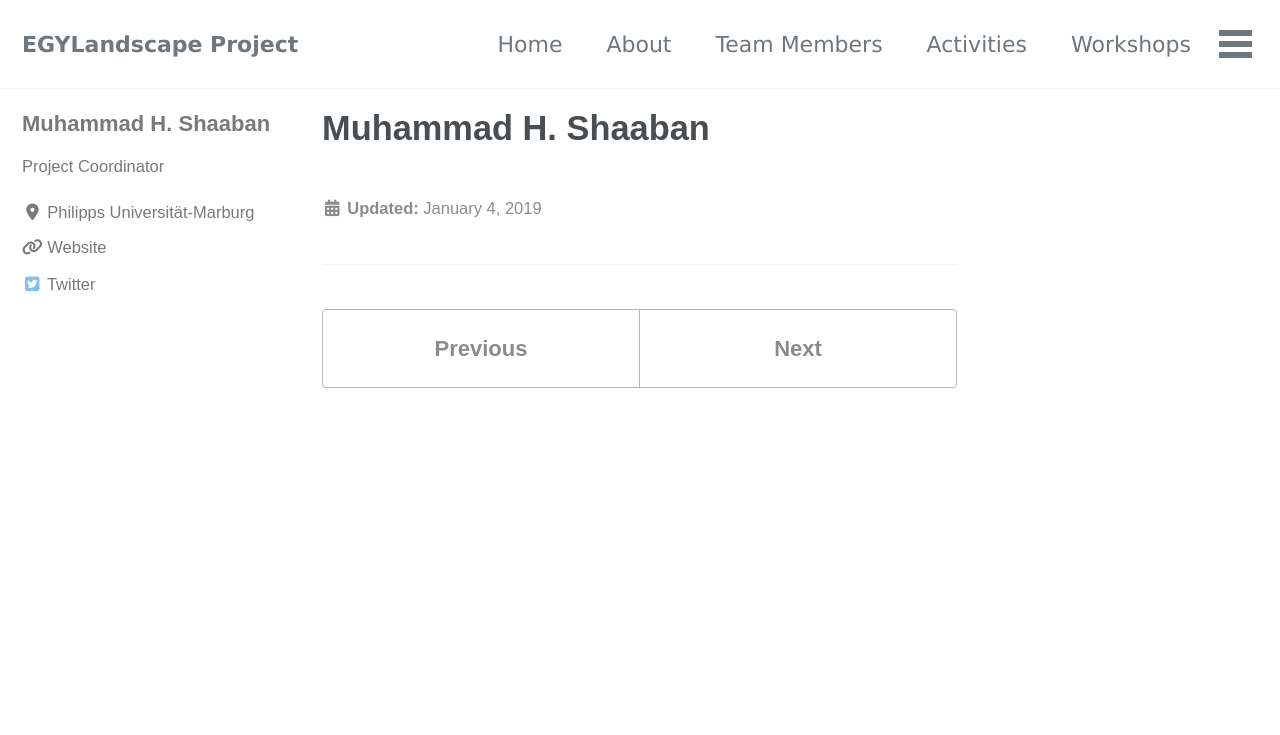
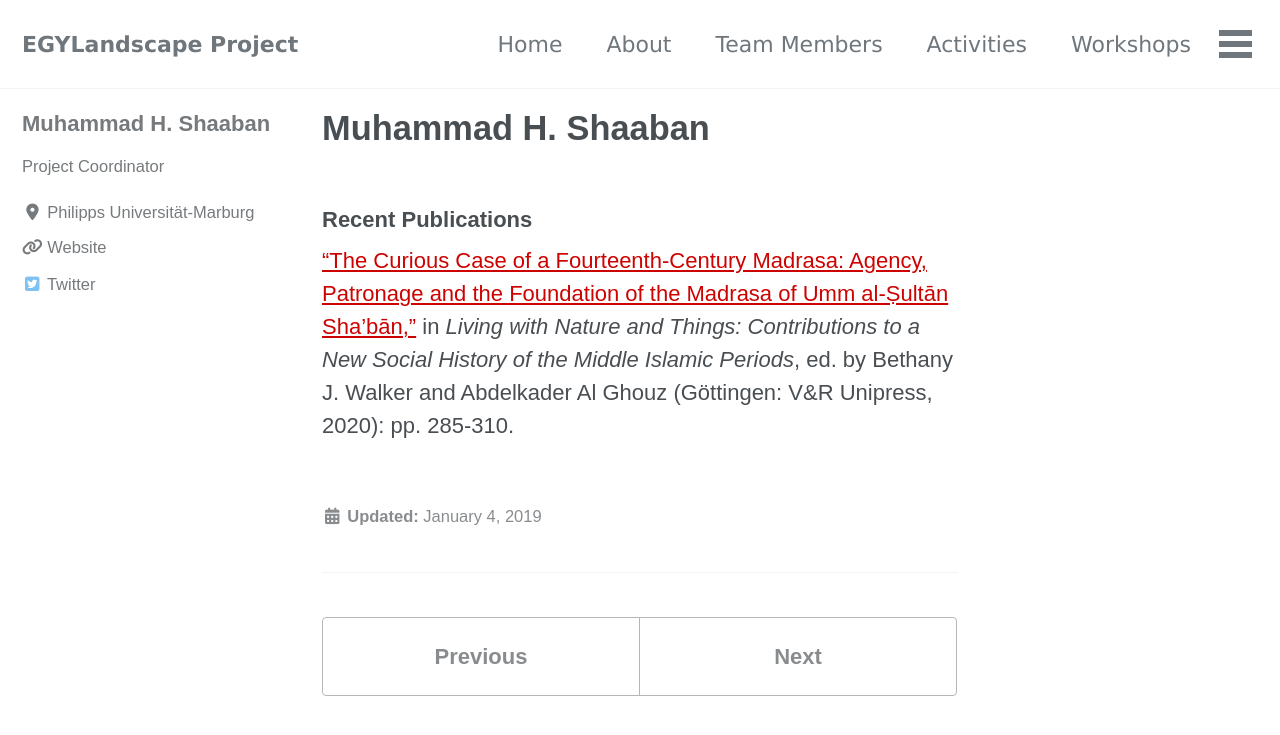
Before and after one commit to mhshaaban/egylandscapeproject.github.io, a Jekyll site: the page built from _members/MuhammadShaaban.md, in a window 1280 px wide and 900 px high. Shown: the top 735 px of the window. Built offline with Jekyll 4.4.1, drawn with Linux system fonts in a browser that asks for light colours; cached includes are drawn as plain includes; nearby versions of some CDN libraries; some web fonts are replaced.

Commit message:
Update MuhammadShaaban.md

```diff
--- a/_members/MuhammadShaaban.md
+++ b/_members/MuhammadShaaban.md
@@ -7,3 +7,7 @@ toc: false
 toc_sticky: false
 layout: single
 ---
+
+### Recent Publications
+
+["The Curious Case of a Fourteenth-Century Madrasa: Agency, Patronage and the Foundation of the Madrasa of Umm al-Ṣultān Sha'bān,"](https://www.vandenhoeck-ruprecht-verlage.com/themen-entdecken/theologie-und-religion/islamwissenschaft/55252/living-with-nature-and-things) in *Living with Nature and Things: Contributions to a New Social History of the Middle Islamic Periods*, ed. by Bethany J. Walker and Abdelkader Al Ghouz (Göttingen: V&R Unipress, 2020): pp. 285-310.
```
